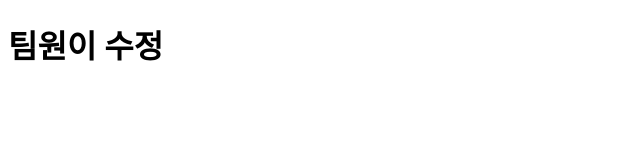
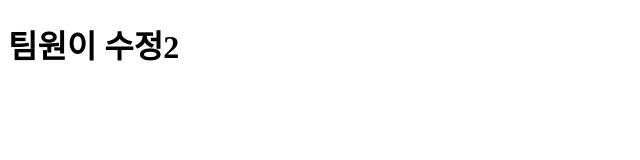
Before and after one commit to yuriyuri01/TEAM_B, a plain HTML site: page login2.html in a window 1280 px wide. Shown: the full height of the page, 0-640 px from the left. Drawn offline with Linux system fonts and the light colour scheme.

Commit message:
팀원커밋2

```diff
--- a/login2.html
+++ b/login2.html
@@ -4,7 +4,7 @@
     <meta charset="UTF-8" />
     <meta name="viewport" content="width=device-width, initial-scale=1.0" />
     <title>Document</title>
-    <h1>팀원이 수정</h1>
+    <h1>팀원이 수정2</h1>
   </head>
   <body></body>
 </html>
```
